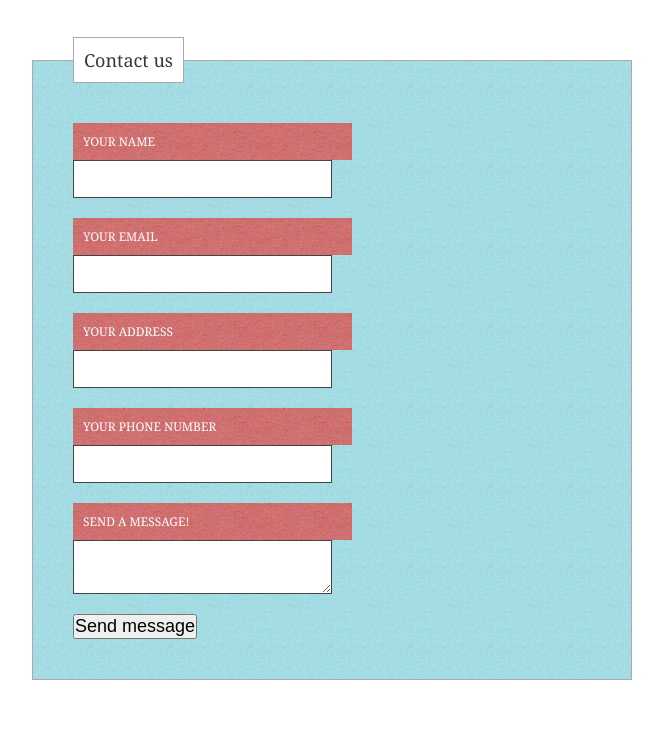
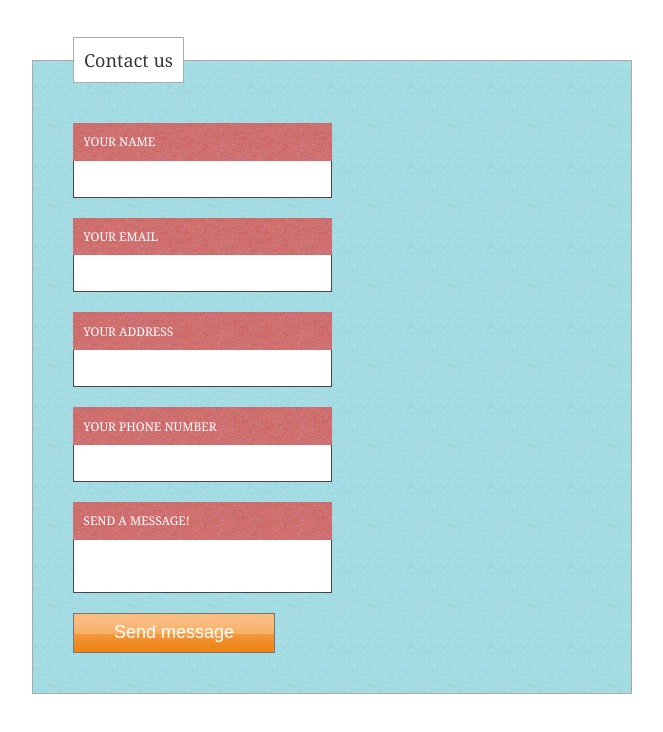
Before and after one commit to JakeUnger/BradHusseyWebDesignerCourse, a plain HTML site: page CSS/forms.html in a window 1280 px wide. Shown: the part 128-860 px from the top of the page, without its empty margins (308-971 px from the left). Drawn offline with Linux system fonts and the light colour scheme.

Commit message:
completed form

```diff
--- a/CSS/stylesheet.css
+++ b/CSS/stylesheet.css
@@ -146,20 +146,45 @@ textarea {
  padding: 10px;
  margin: 0 0 20px;
  border: solid 1px #454545;
+ border-top: none;
  display: block;
  width: 50%;
  font-size: 14px;
  color: #777;
  font-family: Monaco, monospace;
  text-transform: uppercase;
+
 }
 
+textarea {
+ resize: none;
+}
 label {
  font-size: 12px;
  text-transform: uppercase;
  background: url('images/red_background.jpg');
  display: block;
- width: 50%;
- padding: 10px;
+ width: 46%;
+ padding: 2%;
  color: white;
 }
+
+input[type="submit"] {
+ background: none;
+ background: url(images/button_background.jpg) repeat-x;
+ height: 40px;
+ border:  solid 1px #777;
+ padding: 0 40px;
+ color: white;
+
+}
+
+input[type="submit"]:hover {
+ cursor: pointer;
+ border-color: #444;
+}
+
+input[type="submit"]:active {
+ border-color: #111;
+ outline-color: red;
+}
```
